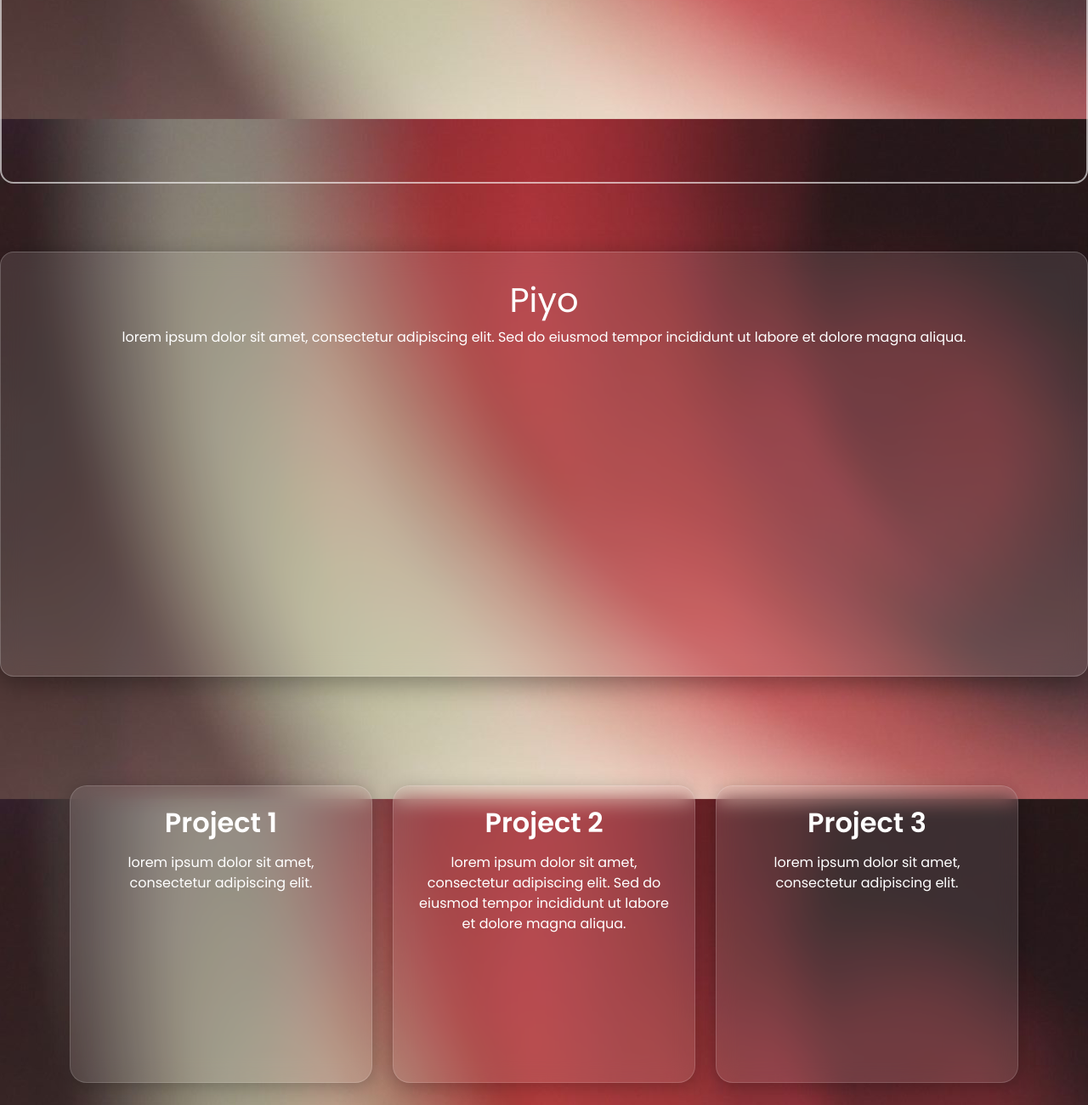
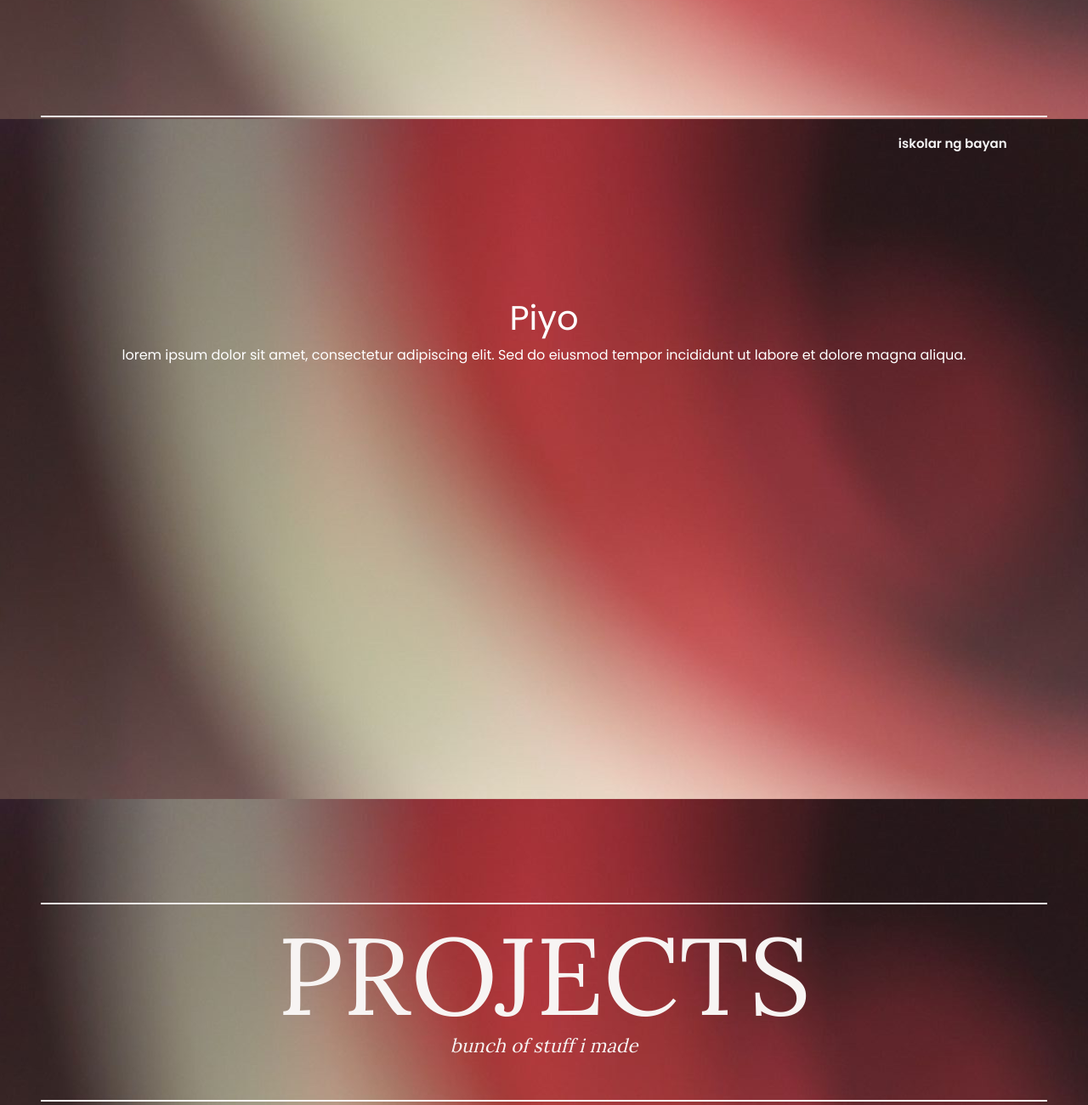
Before and after one commit to fionajade/fionajade.github.io, a plain HTML site: page index.html in a window 1280 px wide. Shown: the part 660-1960 px from the top of the page at 85% size. Drawn offline with nearby package versions, Linux system fonts and the light colour scheme; a web font is replaced by a local one.

Commit message:
updated project section

```diff
--- a/assets/css/style.css
+++ b/assets/css/style.css
@@ -1,13 +1,33 @@
-@import url('https://fonts.googleapis.com/css2?family=Poppins:wght@300;400;600&display=swap');
+@import url('https://fonts.googleapis.com/css2?family=Merriweather:wght@300;400;700&family=Roboto:wght@300;400;500;700&family=Poppins:wght@300;400;600&family=Raleway:wght@300;400;500;700&family=Vollkorn:wght@400;600;700&family=Lora:wght@400;500;700&display=swap');
+
+
+:root {
+  --wine: #5b2333;
+  --whitesmoke: #f7f4f3;
+}
+
 
 body {
+  margin: 0;
+  padding: 0;
   font-family: 'Poppins', sans-serif;
   background: url('../img/bg3.png') no-repeat center center fixed;
   background-size: cover;
   color: #fff;
   overflow-x: hidden;
+}
+
+.container-fluid,
+.row {
+  min-width: 100%;
+  padding: 0;
   margin: 0;
-  padding: 0;
+}
+
+img {
+  max-width: 100%;
+  height: auto;
+  display: block;
 }
 
 .navbar-custom {
@@ -65,16 +85,6 @@ body {
   color: #e2b6c2;
 }
 
-.logo img {
-  height: 45px;
-  transition: transform 0.35s cubic-bezier(0.4, 0, 0.2, 1);
-}
-
-.logo img:hover {
-  transform: scale(1.1);
-  cursor: pointer;
-}
-
 .nav-links {
   display: flex;
   gap: 1.5rem;
@@ -91,45 +101,86 @@ body {
   color: #e2b6c2;
 }
 
-.hero-container,
-.glass-hero {
+.intro-container {
+  margin-top: 3vw;
   max-width: 1600px;
   text-align: center;
   border-radius: 16px;
   padding: 2rem;
-  margin: 8rem auto 4rem auto;
-  transition: all 0.3s ease;
+  min-height: 700px;
+  margin: 0 auto;
+  position: relative;
 }
 
-.hero-container {
-  min-height: 700px;
-  border: 2px solid rgba(255, 255, 255, 0.6);
-  background: transparent;
+.intro-hello {
+  font-size: 15vw;
+  margin-left: 4vw;
+  margin-top: 7vw;
+  text-align: left;
 }
 
-.hero-container:hover {
-  border-color: rgba(255, 255, 255, 0.9);
+.intro-name {
+  font-size: 10vw;
+  margin-left: 4vw;
+  margin-top: -3vw;
+  text-align: right;
 }
 
-.glass-hero {
-  min-height: 500px;
-  margin: -5rem auto 2rem auto;
-  background: rgba(255, 255, 255, 0.1);
-  backdrop-filter: blur(12px);
-  -webkit-backdrop-filter: blur(12px);
-  border: 1px solid rgba(255, 255, 255, 0.2);
-  box-shadow: 0 8px 30px rgba(0, 0, 0, 0.35);
+.intro-bottom {
+  width: 92%;
+  margin: 10px auto 0;
+  text-align: right;
+  font-size: 15px;
+  font-weight: 600;
+  color: whitesmoke;
+  margin-bottom: 2vw;
 }
 
-.glass-hero:hover {
-  transform: translateY(-5px);
-  box-shadow: 0 10px 35px rgba(0, 0, 0, 0.45);
-  border-color: rgba(255, 255, 255, 0.4);
+.project-line {
+  margin-top: 2vw;
+  height: 2px;
+  background-color: #f7f4f3 !important;
+  border: none;
+  min-width: 100%;
+  opacity: 1;
+  margin: 20px auto;
 }
 
-.glass-card {
+.container {
+  max-width: 1700px;
+}
+
+.welcome-txt {
+  margin-top: 2vw;
+  color: var(--whitesmoke);
+  font-family: 'Lora', serif;
+  font-size: 10vw;
+  line-height: .9;
+  align-items: justify;
+  text-align: center;
+
+}
+
+.my-projects-txt {
+  color: var(--whitesmoke);
+  font-size: 1.4rem;
+  font-family: 'Lora', serif;
+  font-style: italic;
+  align-items: center;
+  text-align: center;
+}
+
+.object-cover {
+  width: 550px;
+  height: 450px;
+  object-fit: cover;
+}
+
+.project-card {
+  position: relative;
+  overflow: hidden;
   max-width: 550px;
-  min-height: 350px;
+  max-height: 450px;
   background: rgba(255, 255, 255, 0.1);
   backdrop-filter: blur(12px);
   -webkit-backdrop-filter: blur(12px);
@@ -139,9 +190,53 @@ body {
   transition: transform 0.3s ease, box-shadow 0.3s ease;
 }
 
-.glass-card:hover {
+.project-card::after {
+  content: '';
+  position: absolute;
+  top: 0;
+  left: 0;
+  width: 550px;
+  height: 450px;
+  background: linear-gradient(180deg, rgba(92, 3, 25, 0.3), rgba(125, 98, 104, 0.6));
+  opacity: 0;
+  transition: opacity 0.3s ease;
+  pointer-events: none;
+  border-radius: 1.25rem;
+}
+
+.project-card:hover::after {
+  opacity: 1;
+}
+
+.project-card:hover img {
+  transform: scale(1.05);
+  transition: transform 0.3s ease;
+}
+
+.project-card:hover {
   transform: translateY(-5px);
   box-shadow: 0 6px 25px rgba(0, 0, 0, 0.35);
+}
+
+.hover-title {
+  position: absolute;
+  top: 50%;
+  left: 50%;
+  transform: translate(-50%, -50%);
+  width: 100%;
+  text-align: center;
+  color: var(--whitesmoke);
+  font-weight: bolder;
+  padding: 10px 0;
+  opacity: 0;
+  font-family: 'Raleway', sans-serif;
+  font-size: 40px;
+  transition: opacity 0.3s ease;
+  z-index: 1;
+}
+
+a:hover .hover-title {
+  opacity: 1;
 }
 
 .footer-icon {
@@ -155,10 +250,15 @@ body {
 
 @media (max-width: 768px) {
 
-  .hero-container,
-  .glass-hero {
+  .intro-container,
+  .glass-intro {
     min-height: auto;
     margin: 6rem 1rem 2rem 1rem;
     padding: 1.5rem;
   }
 }
+
+html {
+  scroll-padding-top: 120px;
+  scroll-behavior: smooth;
+}
--- a/index.html
+++ b/index.html
@@ -7,90 +7,93 @@
   <title>Fiona Jade</title>
   <link href="https://cdn.jsdelivr.net/npm/bootstrap@5.3.3/dist/css/bootstrap.min.css" rel="stylesheet">
   <link href="https://cdnjs.cloudflare.com/ajax/libs/font-awesome/6.5.0/css/all.min.css" rel="stylesheet">
+  <link
+    href="https://fonts.googleapis.com/css2?family=Playfair+Display:ital@1&family=Oswald:wght@700&family=Inter:wght@300;500&display=swap"
+    rel="stylesheet">
   <link rel="icon" href="assets/img/piyo-logo.png">
   <link rel="stylesheet" href="assets/css/style.css">
 </head>
 
 <body class="d-flex flex-column min-vh-100">
-
-  <!-- Navbar -->
+  <div class="container-fluid p-0">
     <nav class="navbar-custom">
       <div class="container nav-container">
         <div class="logo">
           <img src="assets/img/white-logo.png" alt="Logo" class="logo-img">
         </div>
         <div class="nav-links">
-        <a href="#">Home</a>
-        <a href="#">About</a>
-        <a href="#">Projects</a>
+          <a href="#intro">Home</a>
+          <a href="#about">About</a>
+          <a href="#projects">Projects</a>
         </div>
       </div>
     </nav>
 
-
-
-  <!-- Hero Section -->
-  <section class="hero py-5">
-    <div class="container hero-container text-center">
-      <!-- Hero Title -->
-      <h1 class="display-4 fw-bold mb-3 text-white">lorem ipsum</h1>
-      <!-- Hero Text -->
-      <p class="lead text-white-75">lorem ipsum.</p>
+    <section id="intro" class="py-5 my-10 px-5">
+      <div class="intro">
+        <div class="container intro-container text-center">
+          <h1 class="intro-hello">hello</h1>
+          <h1 class="intro-name">I'm fiona jade</h1>
+        </div>
+        <hr class="project-line mt-5">
+        <div class="intro-bottom">
+          <span class="intro-role">iskolar ng bayan</span>
         </div>
     </section>
 
-  <!-- Glass Hero Section (exact same size/design, but glass effect) -->
-  <section class="hero py-5">
-    <div class="hero-container glass-hero">
-      <h1 class="hero-title">Piyo</h1>
-      <p class="hero-text">
+    <section id="about" class="intro py-3 my-10 px-5 mt-5">
+      <div class="intro-container glass-intro text-center">
+        <h1 class="intro-title">Piyo</h1>
+        <p class="intro-text">
           lorem ipsum dolor sit amet, consectetur adipiscing elit. Sed do eiusmod tempor incididunt ut labore et dolore
           magna aliqua.
         </p>
       </div>
     </section>
-  <!-- Glass Cards Section -->
-  <section class="container my-5">
+
+    <section id="projects" class="intro py-2 my-10 px-5" style="padding-top: 30px;">
+      <hr class="project-line">
+      <div class="container">
+        <div class="welcome-txt mb-2">PROJECTS</div>
+        <div class="my-projects-txt mb-2">bunch of stuff i made</div>
+      </div>
+      <hr class="project-line mt-5">
       <div class="row g-4 justify-content-center">
         <div class="col-sm-12 col-md-6 col-lg-4">
-        <div class="glass-card p-4 text-center text-white">
-          <h2 class="fw-bold mb-3">Project 1</h2>
-          <p class="text-white-75">lorem ipsum dolor sit amet, consectetur adipiscing elit.</p>
+          <div class="project-card text-center text-white p-0">
+            <a href="https://fionajade.github.io/web-dev/" target="_blank">
+              <img src="assets/img/A04.jpg" class="object-cover" alt="Project 4 Image">
+              <div class="hover-title">Activity 4</div>
+            </a>
           </div>
         </div>
         <div class="col-sm-12 col-md-6 col-lg-4">
-        <div class="glass-card p-4 text-center text-white">
-          <h2 class="fw-bold mb-3">Project 2</h2>
-          <p class="text-white-75">lorem ipsum dolor sit amet, consectetur adipiscing elit. Sed do eiusmod tempor
-            incididunt ut labore et dolore magna aliqua.</p>
-        </div>
-      </div>
-      <div class="col-sm-12 col-md-6 col-lg-4">
-        <div class="glass-card p-4 text-center text-white">
-          <h2 class="fw-bold mb-3">Project 3</h2>
-          <p class="text-white-75">lorem ipsum dolor sit amet, consectetur adipiscing elit.</p>
+          <div class="project-card text-center text-white p-0">
+            <a href="https://fionajade.github.io/A05/" target="_blank">
+              <img src="assets/img/A05.jpg" class="object-cover" alt="Project 5 Image">
+              <div class="hover-title">Activity 5</div>
+            </a>
           </div>
         </div>
       </div>
     </section>
 
-
-  <!-- Footer -->
-  <!-- Footer Section -->
-  <footer class="mt-auto py-3 bg-dark bg-opacity-25 border-top border-light-subtle" style="backdrop-filter: blur(8px);">
+    <footer class="mt-auto py-3 bg-dark bg-opacity-25 border-top border-light-subtle"
+      style="backdrop-filter: blur(8px);">
       <div class="container d-flex justify-content-center gap-3">
-      <a href="https://github.com/yourusername" target="_blank" class="text-white fs-4 footer-icon">
+        <a href="https://github.com/fionajade" target="_blank" class="text-white fs-4 footer-icon">
           <i class="fab fa-github"></i>
         </a>
         <a href="mailto:yourname@gmail.com" class="text-white fs-4 footer-icon">
           <i class="fas fa-envelope"></i>
         </a>
-      <a href="https://www.linkedin.com/in/yourprofile" target="_blank" class="text-white fs-4 footer-icon">
+        <a href="https://www.linkedin.com/in/fiona-jade-villanueva-324975285/" target="_blank"
+          class="text-white fs-4 footer-icon">
           <i class="fab fa-linkedin"></i>
         </a>
       </div>
     </footer>
-
+  </div>
 
   <script src="https://cdn.jsdelivr.net/npm/bootstrap@5.3.3/dist/js/bootstrap.bundle.min.js"></script>
 </body>
```
Lines whose indentation alone changed are shown as unchanged.
